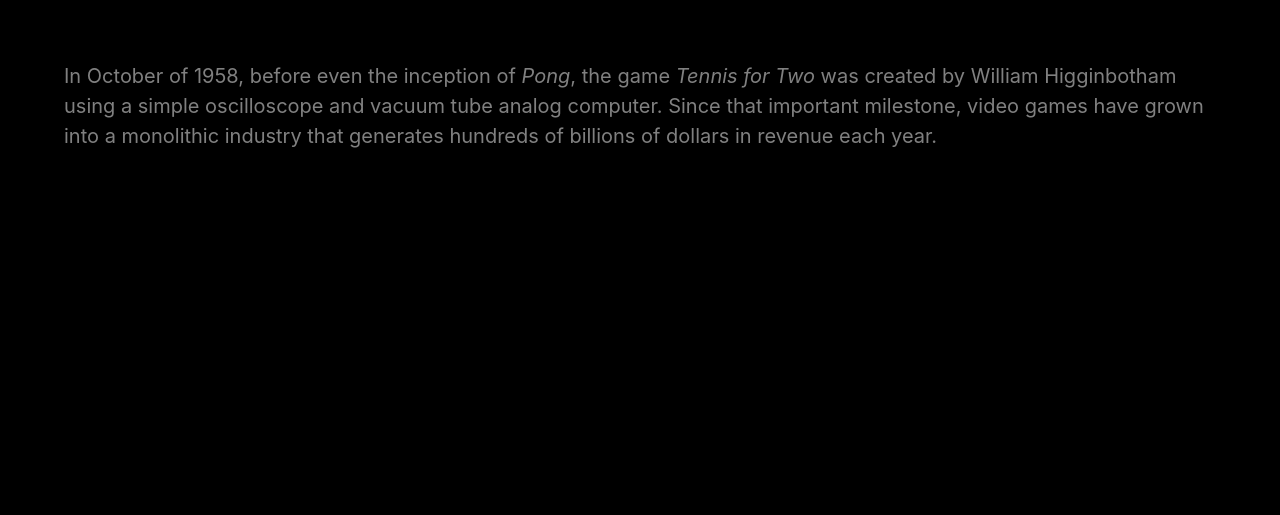
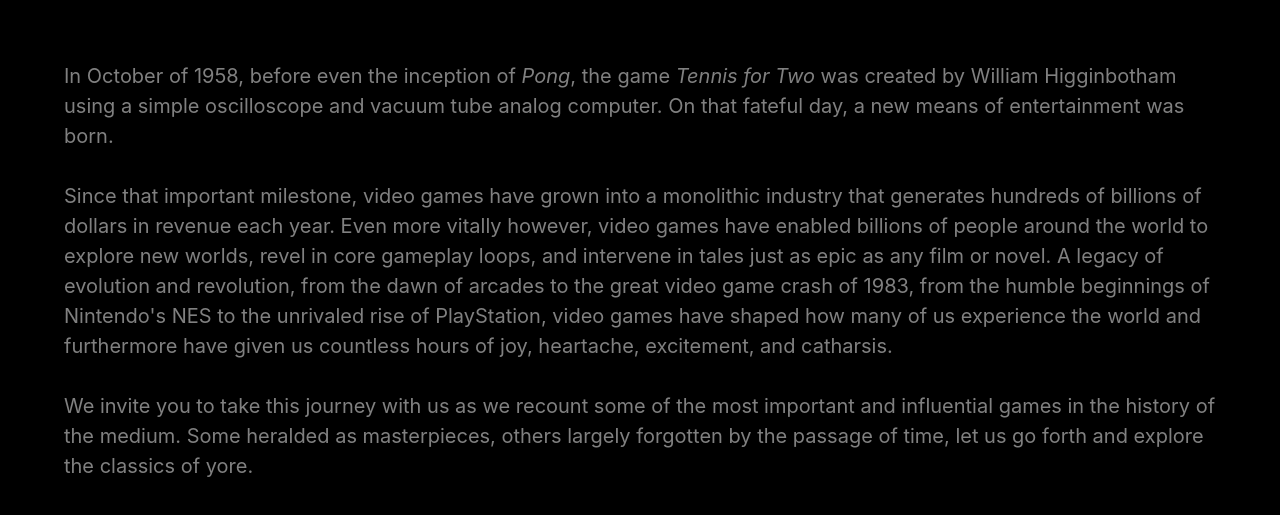
Before and after one commit to arian-azizi/classics-of-yore, a plain HTML site: page index.html in a window 1280 px wide. Shown: the part 916-1431 px from the top of the page. Before the commit the page ends 1131 px from the top, so only its background shows below. Drawn offline with nearby package versions, Linux system fonts and the light colour scheme.

Commit message:
Update index.html

```diff
--- a/index.html
+++ b/index.html
@@ -85,8 +85,16 @@
         <main style="margin: 5%;">
             <p style="font-size: 20px;">
                 In October of 1958, before even the inception of <i>Pong</i>, the game <i>Tennis for Two</i> was created by William Higginbotham using a simple oscilloscope and vacuum tube analog computer.
+                On that fateful day, a new means of entertainment was born.
+                <br>
+                <br>
                 Since that important milestone, video games have grown into a monolithic industry that generates hundreds of billions of dollars in revenue each year.
-
+                Even more vitally however, video games have enabled billions of people around the world to explore new worlds, revel in core gameplay loops, and intervene in tales just as epic as any film or novel.
+                A legacy of evolution and revolution, from the dawn of arcades to the great video game crash of 1983, from the humble beginnings of Nintendo's NES to the unrivaled rise of PlayStation, video games have shaped how many of us experience the world and furthermore have given us countless hours of joy, heartache, excitement, and catharsis.
+                <br>
+                <br>
+                We invite you to take this journey with us as we recount some of the most important and influential games in the history of the medium.
+                Some heralded as masterpieces, others largely forgotten by the passage of time, let us go forth and explore the classics of yore.
             </p>
         </main>
 
```
